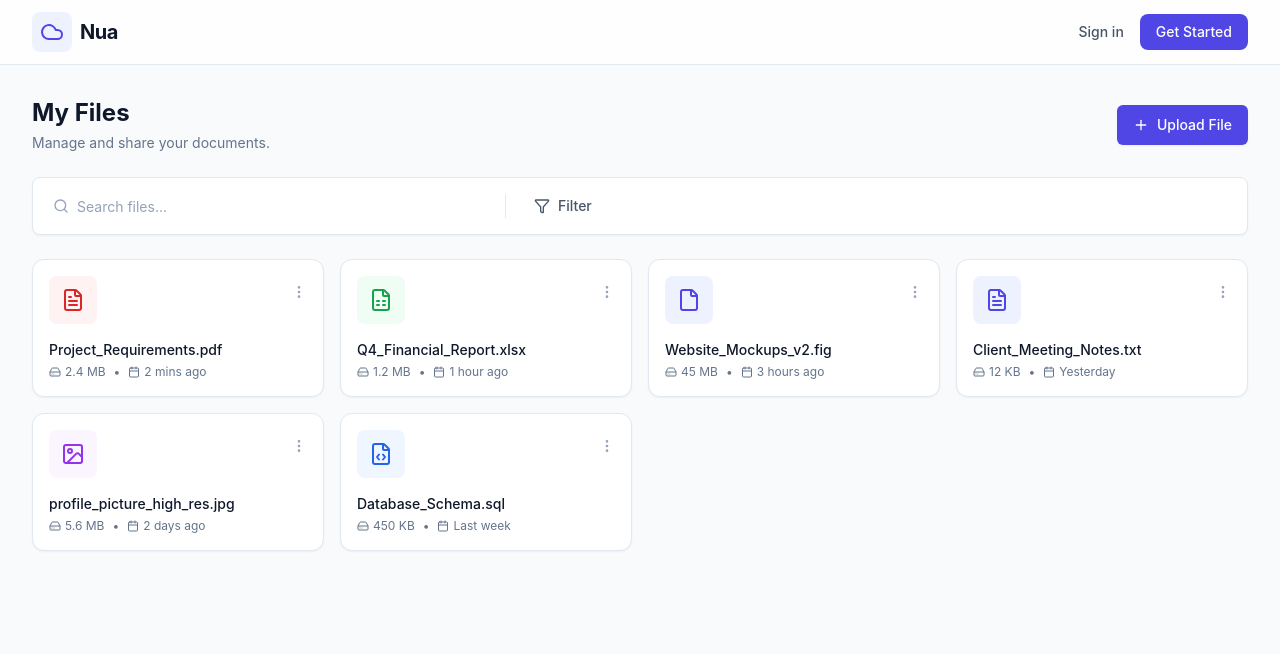
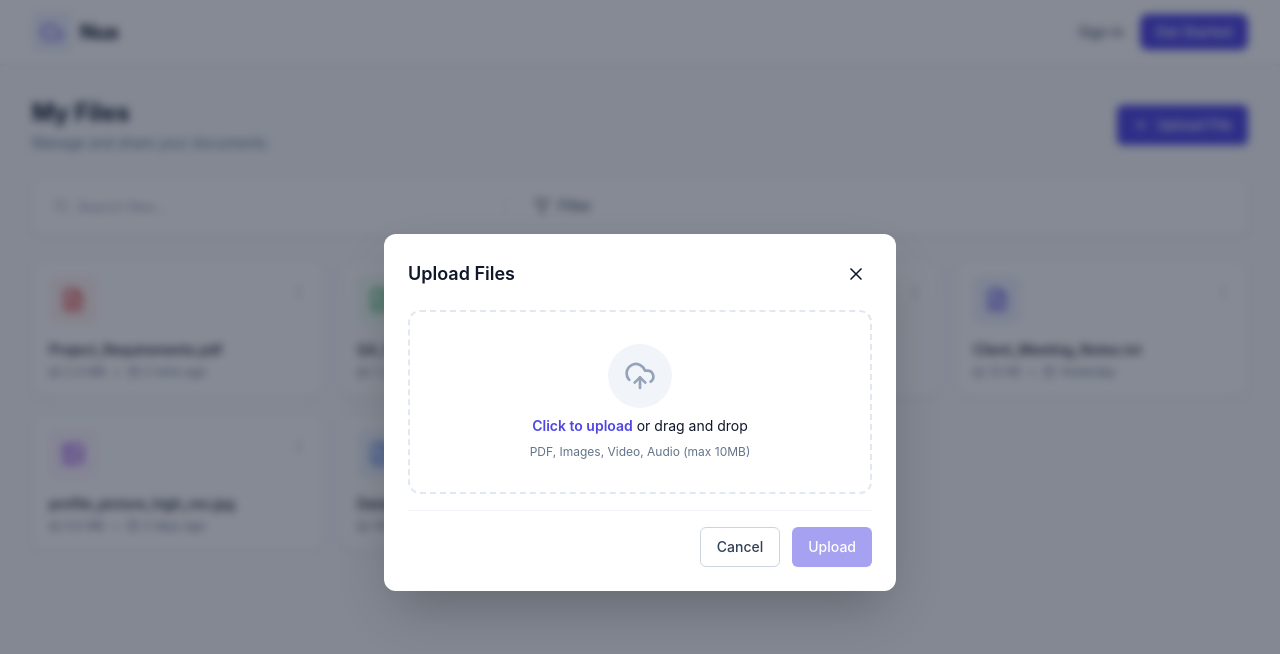
Before and after one commit to tushar-glitch/NuaDrive, a React (Vite) app in the folder client/: page /dashboard in a window 1280 px wide. Both pictures are taken after a click on the button "Upload File". Shown: the top 654 px of the page. Built offline with nearby package versions, Linux system fonts and the light colour scheme.

Commit message:
Upload file component added

```diff
--- /dev/null
+++ b/client/src/components/ui/Modal.jsx
@@ -0,0 +1,42 @@
+import React, { useEffect } from 'react';
+import { X } from 'lucide-react';
+import { Button } from './Button';
+
+export default function Modal({ isOpen, onClose, title, children }) {
+  if (!isOpen) return null;
+
+  useEffect(() => {
+    const handleEsc = (e) => {
+      if (e.key === 'Escape') onClose();
+    };
+    window.addEventListener('keydown', handleEsc);
+    return () => window.removeEventListener('keydown', handleEsc);
+  }, [onClose]);
+
+  return (
+    <div className="fixed inset-0 z-50 flex items-center justify-center p-4 sm:p-6">
+      <div
+        className="fixed inset-0 bg-slate-900/50 backdrop-blur-sm transition-opacity"
+        onClick={onClose}
+      />
+
+      <div className="relative w-full max-w-lg transform rounded-xl bg-white p-6 shadow-2xl transition-all">
+        <div className="flex items-center justify-between mb-5">
+          <h3 className="text-lg font-semibold leading-6 text-slate-900">
+            {title}
+          </h3>
+          <Button
+            variant="ghost"
+            size="icon"
+            className="h-8 w-8 rounded-full"
+            onClick={onClose}
+          >
+            <X className="h-5 w-5" />
+          </Button>
+        </div>
+
+        {children}
+      </div>
+    </div>
+  );
+}
--- /dev/null
+++ b/client/src/components/upload/FileUpload.jsx
@@ -0,0 +1,115 @@
+import React, { useState, useRef } from 'react';
+import { UploadCloud, File, X } from 'lucide-react';
+import Modal from '../ui/Modal';
+import { Button } from '../ui/Button';
+
+export default function FileUpload({ isOpen, onClose }) {
+  const [isDragging, setIsDragging] = useState(false);
+  const [files, setFiles] = useState([]);
+  const fileInputRef = useRef(null);
+
+  const handleDragEnter = (e) => {
+    e.preventDefault();
+    e.stopPropagation();
+    setIsDragging(true);
+  };
+
+  const handleDragLeave = (e) => {
+    e.preventDefault();
+    e.stopPropagation();
+    setIsDragging(false);
+  };
+
+  const handleDrop = (e) => {
+    e.preventDefault();
+    e.stopPropagation();
+    setIsDragging(false);
+
+    if (e.dataTransfer.files && e.dataTransfer.files.length > 0) {
+      const newFiles = Array.from(e.dataTransfer.files);
+      setFiles((prev) => [...prev, ...newFiles]);
+    }
+  };
+
+  const handleFileInput = (e) => {
+    if (e.target.files && e.target.files.length > 0) {
+      const newFiles = Array.from(e.target.files);
+      setFiles((prev) => [...prev, ...newFiles]);
+    }
+  };
+
+  const removeFile = (index) => {
+    setFiles((prev) => prev.filter((_, i) => i !== index));
+  };
+
+  return (
+    <Modal isOpen={isOpen} onClose={onClose} title="Upload Files">
+      <div className="space-y-4">
+        <div
+          onClick={() => fileInputRef.current?.click()}
+          onDragEnter={handleDragEnter}
+          onDragOver={handleDragEnter}
+          onDragLeave={handleDragLeave}
+          onDrop={handleDrop}
+          className={`
+            border-2 border-dashed rounded-xl p-8 text-center cursor-pointer transition-colors
+            ${isDragging
+              ? 'border-indigo-500 bg-indigo-50'
+              : 'border-slate-200 hover:border-indigo-400 hover:bg-slate-50'
+            }
+          `}
+        >
+          <input
+            type="file"
+            ref={fileInputRef}
+            onChange={handleFileInput}
+            className="hidden"
+            multiple
+          />
+          <div className="flex flex-col items-center gap-2">
+            <div className={`p-4 rounded-full ${isDragging ? 'bg-indigo-100' : 'bg-slate-100'}`}>
+              <UploadCloud className={`h-8 w-8 ${isDragging ? 'text-indigo-600' : 'text-slate-400'}`} />
+            </div>
+            <div className="text-sm">
+              <span className="font-semibold text-indigo-600">Click to upload</span> or drag and drop
+            </div>
+            <p className="text-xs text-slate-500">
+              PDF, Images, Video, Audio (max 10MB)
+            </p>
+          </div>
+        </div>
+
+        {files.length > 0 && (
+          <div className="space-y-2 max-h-48 overflow-y-auto pr-2">
+            {files.map((file, index) => (
+              <div key={index} className="flex items-center justify-between p-3 bg-slate-50 rounded-lg border border-slate-100">
+                <div className="flex items-center gap-3 overflow-hidden">
+                  <File className="h-5 w-5 text-slate-400 flex-shrink-0" />
+                  <span className="text-sm font-medium text-slate-700 truncate">{file.name}</span>
+                  <span className="text-xs text-slate-400 flex-shrink-0">
+                    ({(file.size / 1024 / 1024).toFixed(2)} MB)
+                  </span>
+                </div>
+                <button
+                  onClick={() => removeFile(index)}
+                  className="text-slate-400 hover:text-red-500 transition-colors"
+                >
+                  <X className="h-4 w-4" />
+                </button>
+              </div>
+            ))}
+          </div>
+        )}
+
+        <div className="flex justify-end gap-3 pt-4 border-t border-slate-100 mt-6">
+          <Button variant="outline" onClick={onClose}>
+            Cancel
+          </Button>
+          <Button disabled={files.length === 0}>
+            Upload {files.length > 0 && `(${files.length})`}
+          </Button>
+        </div>
+      </div>
+    </Modal>
+  );
+}
--- a/client/src/pages/Dashboard.jsx
+++ b/client/src/pages/Dashboard.jsx
@@ -1,8 +1,9 @@
-import React from 'react';
+import React, { useState } from 'react';
 import { Plus, Search, Filter } from 'lucide-react';
 import { Button } from '../components/ui/Button';
 import { Input } from '../components/ui/Input';
 import FileCard from '../components/files/FileCard';
+import FileUpload from '../components/upload/FileUpload';
 
 // Mock data for demonstration
 const MOCK_FILES = [
@@ -15,6 +16,8 @@ const MOCK_FILES = [
 ];
 
 export default function Dashboard() {
+  const [isUploadOpen, setIsUploadOpen] = useState(false);
+
   return (
     <div className="space-y-6">
       {/* Header Section */}
@@ -24,7 +27,7 @@ export default function Dashboard() {
           <p className="text-sm text-slate-500 mt-1">Manage and share your documents.</p>
         </div>
         <div className="flex items-center gap-2">
-          <Button>
+          <Button onClick={() => setIsUploadOpen(true)}>
             <Plus className="h-4 w-4 mr-2" />
             Upload File
           </Button>
@@ -53,6 +56,11 @@ export default function Dashboard() {
           <FileCard key={file.id} file={file} />
         ))}
       </div>
+
+      <FileUpload
+        isOpen={isUploadOpen}
+        onClose={() => setIsUploadOpen(false)}
+      />
     </div>
   );
 }
```
